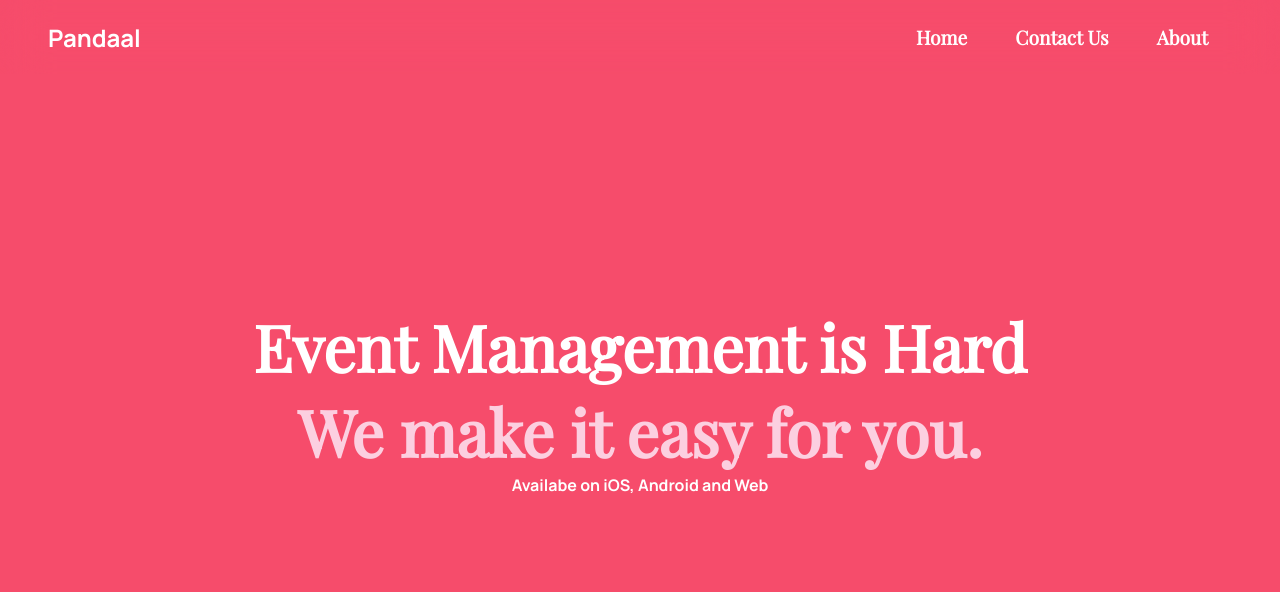
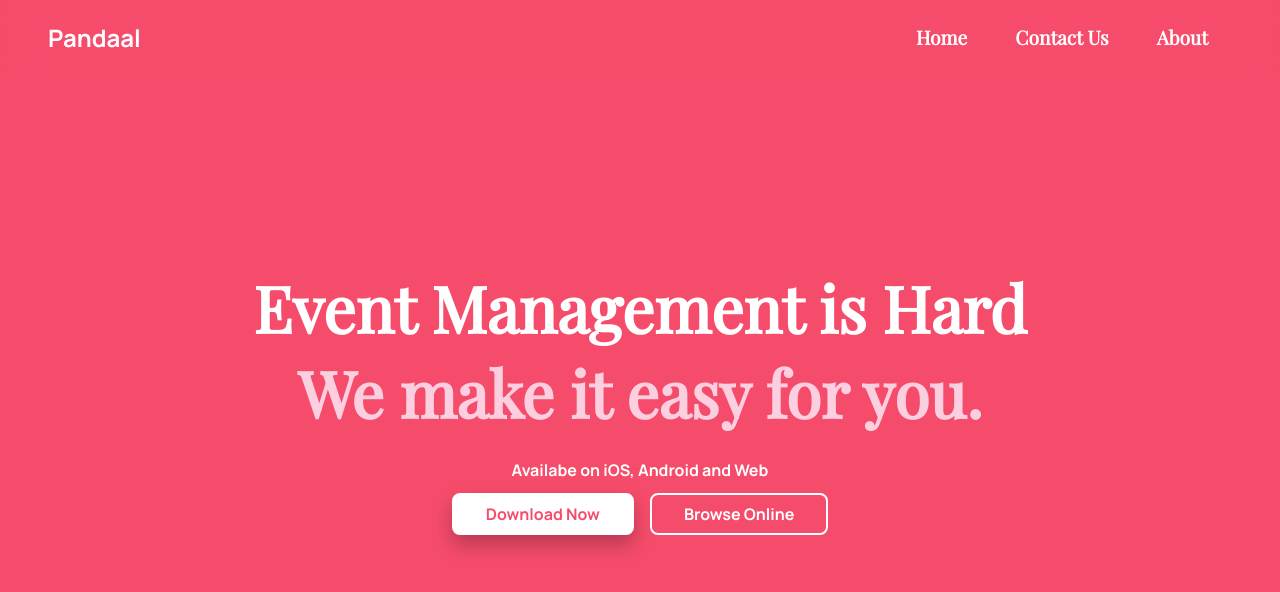
Before and after one commit to FAPractice/pandaal-website, a React (Vite) app: page / in a window 1280 px wide. Shown: the top 592 px of the page. Built offline with nearby package versions, Linux system fonts and the light colour scheme.

Commit message:
Added Buttons to Download App

```diff
--- a/src/index.scss
+++ b/src/index.scss
@@ -148,6 +148,7 @@ code {
   .heading.secondary {
     font-size: 6rem;
     color: $accent-color-light;
+    padding-bottom: 24px;
   }
   @media screen and (max-width: $breakpoint-desktop) {
     .heading.primary {
@@ -218,7 +219,7 @@ code {
     color: $theme-color;
     border: 2px solid $theme-color;
     &:hover {
-      background-color: $theme-color;
+      background-color: $theme-color !important;
       color: $accent-color;
     }
   }
--- a/src/views/Hero.jsx
+++ b/src/views/Hero.jsx
@@ -11,7 +11,7 @@ function Hero() {
       // animate={{ background: ["black", "hsl(349, 90%, 63%)"] }}
       // transition={{ delay: 1.2, duration: 0.5, type: "tween" }}
     >
-      <div>
+      <div className="headings">
         <motion.h1
           animate={fadeSlideBottom}
           transition={{ duration: 0.4, ease: "easeOut" }}
@@ -27,12 +27,34 @@ function Hero() {
           We make it easy for you.
         </motion.h2>
       </div>
+      <div className="content">
         <motion.p
           animate={fadeSlideBottom}
           transition={{ duration: 0.3, delay: 0.9, ease: "easeOut" }}
         >
           Availabe on iOS, Android and Web
         </motion.p>
+        <div
+          className="cta-flex"
+          animate={fadeSlideBottom}
+          transition={{ delay: 1.2, duration: 0.2, ease: "easeIn" }}
+        >
+          <motion.button
+            animate={fadeSlideBottom}
+            transition={{ delay: 1, duration: 0.2, ease: "easeIn" }}
+            className="cta white primary"
+          >
+            Download Now
+          </motion.button>
+          <motion.button
+            animate={fadeSlideBottom}
+            transition={{ delay: 1.2, duration: 0.2, ease: "easeIn" }}
+            className="cta white"
+          >
+            Browse Online
+          </motion.button>
+        </div>
+      </div>
     </Section>
   );
 }
```
Lines whose indentation alone changed are shown as unchanged.
